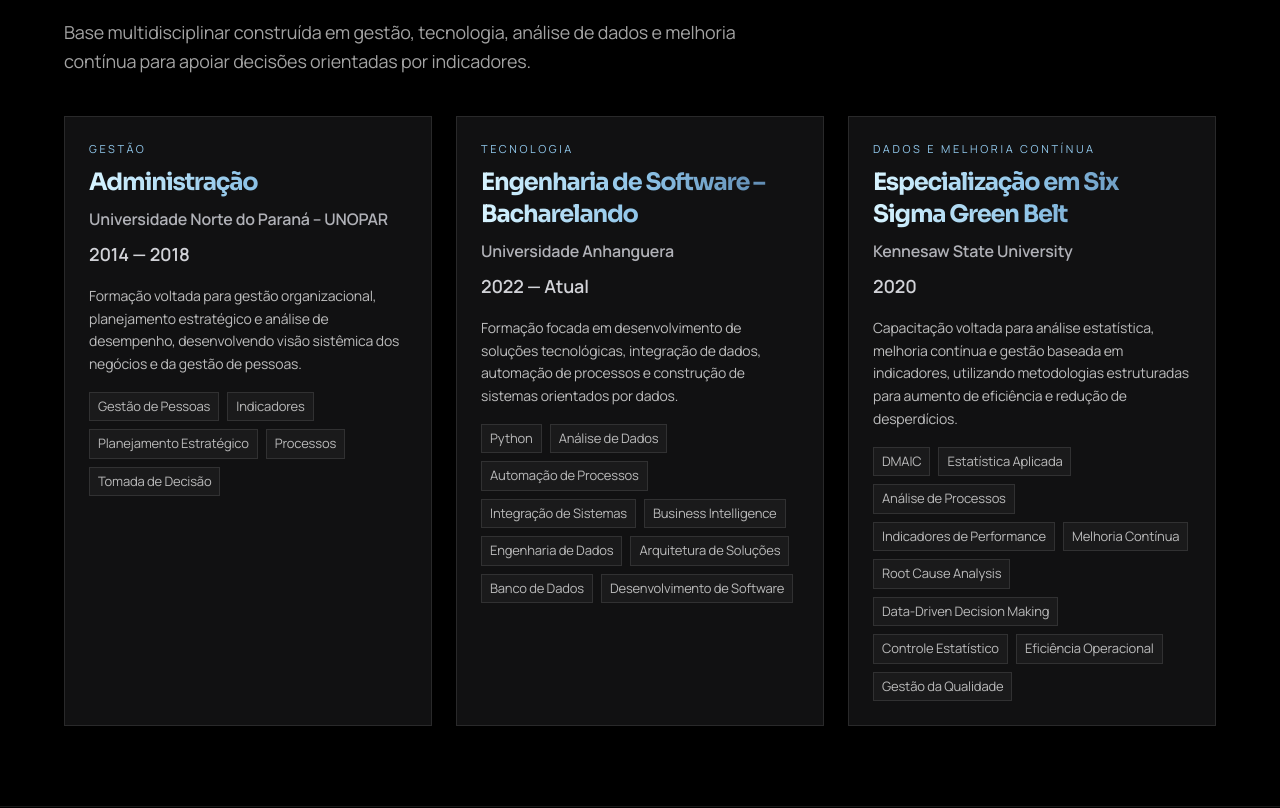
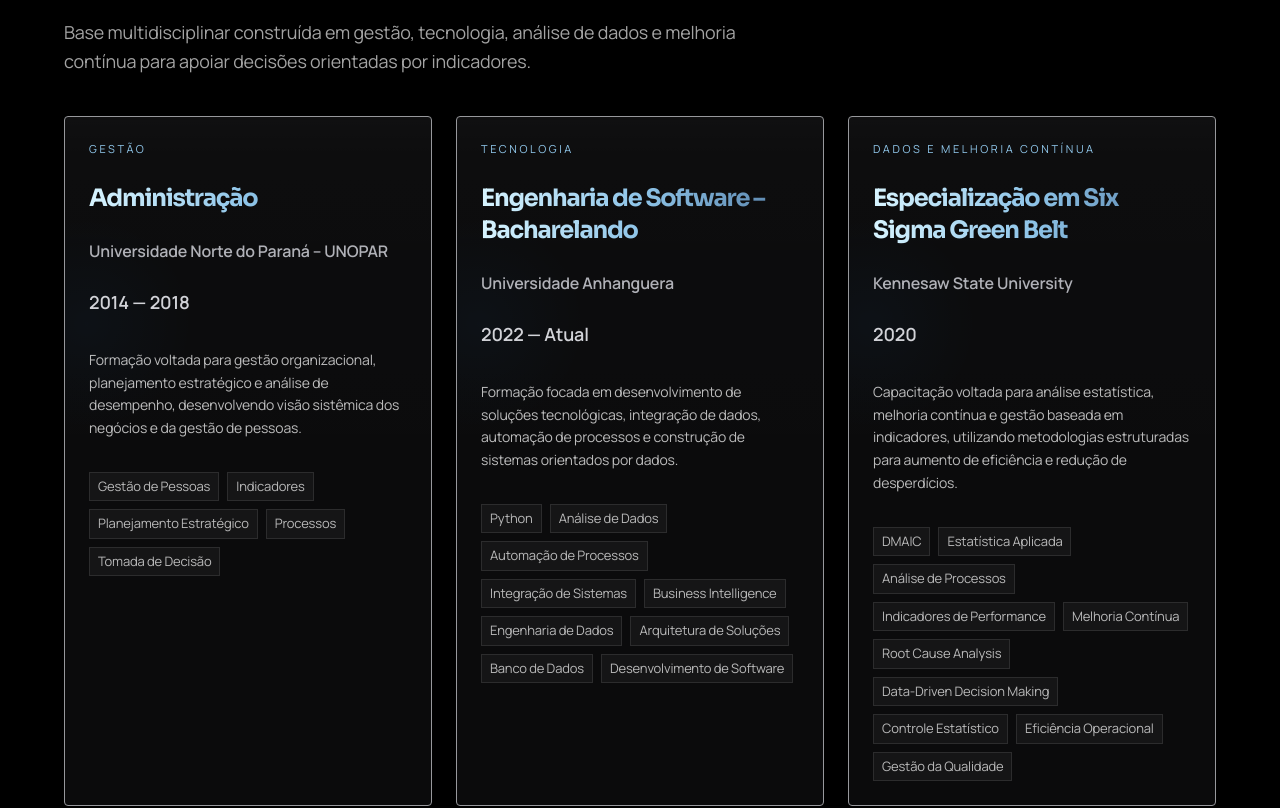
Before and after one commit to Christian-Yugen/Portfolio, a Next.js app in the folder portfolio-yugen/: page / in a window 1280 px wide. Shown: the part 3578-4386 px from the top of the page. Built offline with nearby package versions, Linux system fonts and the light colour scheme.

Commit message:
style(education): bordas e hover dinâmico semelhantes aos cards do Hero

```diff
--- a/portfolio-yugen/src/components/portfolio-page.tsx
+++ b/portfolio-yugen/src/components/portfolio-page.tsx
@@ -202,7 +202,9 @@ const education = [
     pillar: "Tecnologia",
     description:
       "Formação focada em desenvolvimento de soluções tecnológicas, integração de dados, automação de processos e construção de sistemas orientados por dados.",
-    skills: [ "Python", "Análise de Dados",
+    skills: [
+      "Python",
+      "Análise de Dados",
       "Automação de Processos",
       "Integração de Sistemas",
       "Business Intelligence",
@@ -210,7 +212,7 @@ const education = [
       "Arquitetura de Soluções",
       "Banco de Dados",
       "Desenvolvimento de Software",
-    ]
+    ],
   },
   {
     title: "Especialização em Six Sigma Green Belt",
@@ -229,7 +231,7 @@ const education = [
       "Data-Driven Decision Making",
       "Controle Estatístico",
       "Eficiência Operacional",
-     "Gestão da Qualidade"
+      "Gestão da Qualidade",
     ],
   },
 ];
@@ -1048,9 +1050,21 @@ function EducationSection() {
             <motion.article
               key={item.title}
               {...reveal}
-              whileHover={{ y: -6, scale: 1.01, boxShadow: "0 16px 40px rgba(41,151,255,0.06)" }}
-              transition={{ duration: 0.22, ease: "easeOut" }}
-              className="group border border-[#2a2a2d] bg-[#111112] p-6 transform will-change-transform transition-all"
+              whileHover={{
+                y: -6,
+                scale: 1.01,
+                boxShadow: "0 10px 30px rgba(0,0,0,0.6)",
+              }}
+              transition={{ type: "spring", stiffness: 300, damping: 24 }}
+              className="group flex flex-col gap-4 border p-6 rounded-sm allow-round transform will-change-transform transition-all"
+              style={{
+                borderColor: "#97989c",
+                borderRadius: "6px",
+                backgroundColor: "rgba(29,29,31,0.4)",
+                backgroundImage:
+                  "linear-gradient(180deg, rgba(255,255,255,0.03) 0%, rgba(255,255,255,0.01) 6%, rgba(0,0,0,0) 60%), radial-gradient(circle at 6% 30%, rgba(41,151,255,0.06), transparent 18%)",
+                backgroundBlendMode: "overlay",
+              }}
               data-reveal
             >
               <p className="mb-2 text-[11px] uppercase tracking-[0.24em] text-[#91c8ec]">
```
Lines whose indentation alone changed are shown as unchanged.
